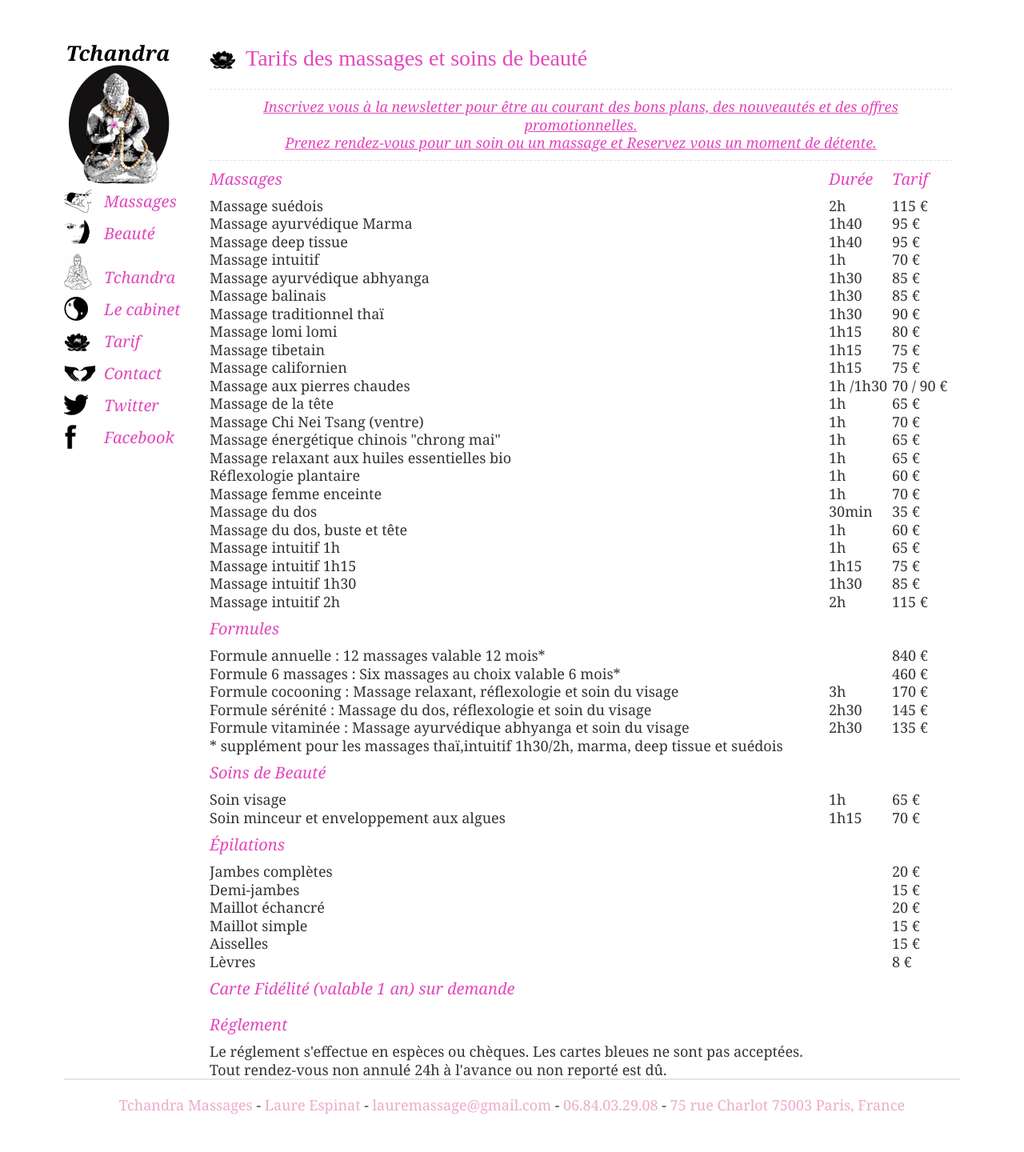
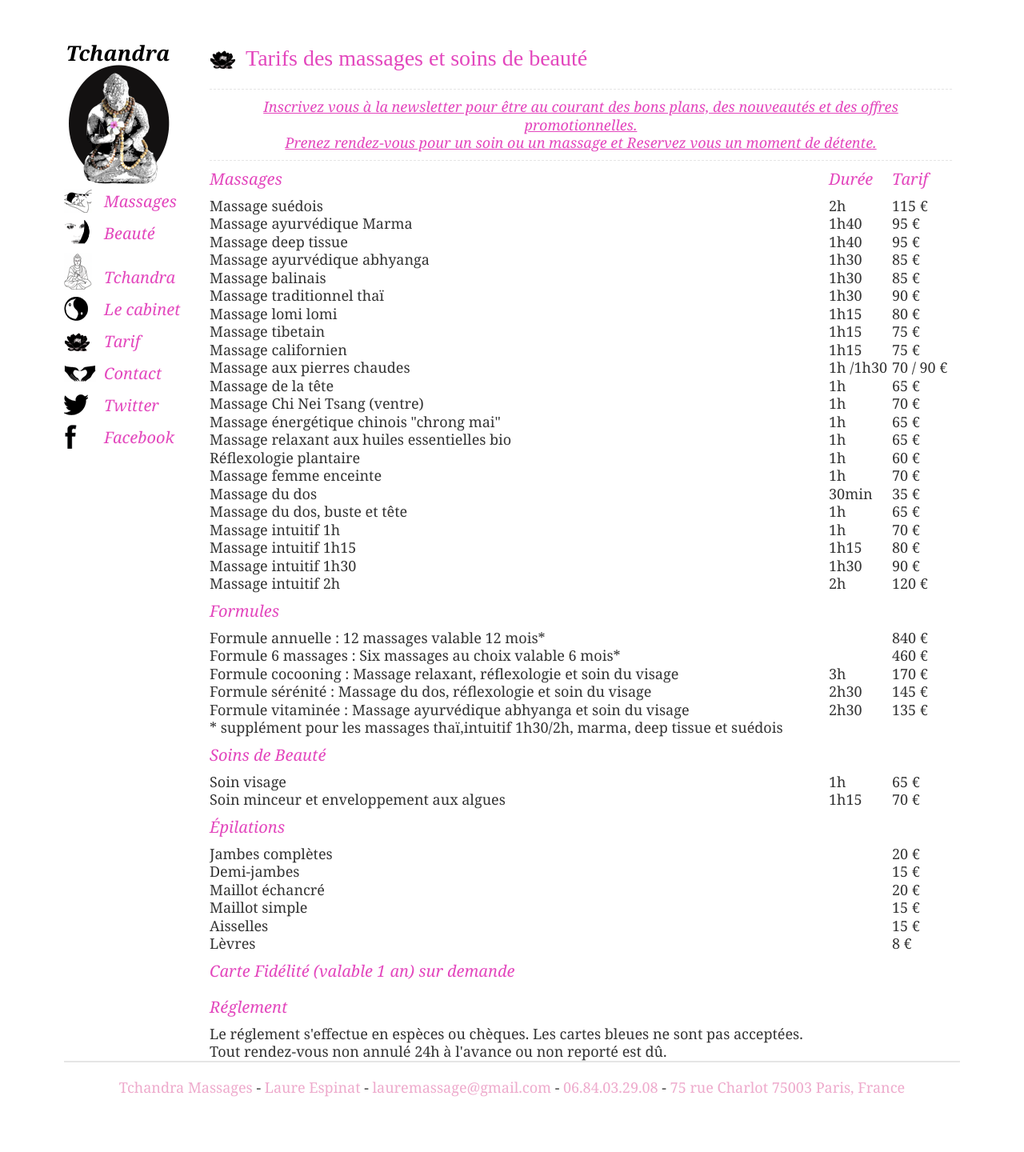
Before and after one commit to enrjphabricator/tchandra, a Jekyll site: the page built from _posts/2013-01-01-tarif.html, in a window 1280 px wide. Shown: the whole page at 80% size. Built offline with Jekyll 4.4.1, drawn with Linux system fonts in a browser that asks for light colours; our own code applies the rules of GitHub Pages for plain Markdown files; after the commit the page ends 1418 px from its top, so only the background shows below that.

Commit message:
Update 2013-01-01-tarif.html

```diff
--- a/_posts/2013-01-01-tarif.html
+++ b/_posts/2013-01-01-tarif.html
@@ -10,7 +10,7 @@ Pour toutes les occasions: Noël, anniversaire, mariage, st-valentin, fêtes des
 css:  [css/links.css, css/tarif.css]
 section: tarif
 section_title: Tarifs des massages et soins de beaut&eacute;
-massages: [ suedois, marma, deep_tissue, intuitif, ayurvedique, balinais, thai, lomilomi, tibetain, californien, pierres, tete, chineitsang, chinois, relaxant, reflexologie, enceinte, dos]
+massages: [ suedois, marma, deep_tissue, ayurvedique, balinais, thai, lomilomi, tibetain, californien, pierres, tete, chineitsang, chinois, relaxant, reflexologie, enceinte, dos]
 beaute: [visage, drainage, minceur, mains]
 ---
 <h1 style="margin-bottom: 10px;">{% include section_title.html %}</h1>
@@ -35,11 +35,11 @@ beaute: [visage, drainage, minceur, mains]
         {% endif %}
     {% endfor %}
 {% endfor %}
-                <tr><td>Massage du dos, buste et tête</td><td>1h</td><td>60 &euro;</td></tr>
-                <tr><td>Massage intuitif 1h</td><td>1h</td><td>65 &euro;</td></tr>
-		<tr><td>Massage intuitif 1h15</td><td>1h15</td><td>75 &euro;</td></tr>
-		<tr><td>Massage intuitif 1h30</td><td>1h30</td><td>85 &euro;</td></tr>
-		<tr><td>Massage intuitif 2h</td><td>2h</td><td>115 &euro;</td></tr>
+                <tr><td>Massage du dos, buste et tête</td><td>1h</td><td>65 &euro;</td></tr>
+                <tr><td>Massage intuitif 1h</td><td>1h</td><td>70 &euro;</td></tr>
+		<tr><td>Massage intuitif 1h15</td><td>1h15</td><td>80 &euro;</td></tr>
+		<tr><td>Massage intuitif 1h30</td><td>1h30</td><td>90 &euro;</td></tr>
+		<tr><td>Massage intuitif 2h</td><td>2h</td><td>120 &euro;</td></tr>
         <tr>
             <th colspan="3">Formules</th>
         </tr>
```
